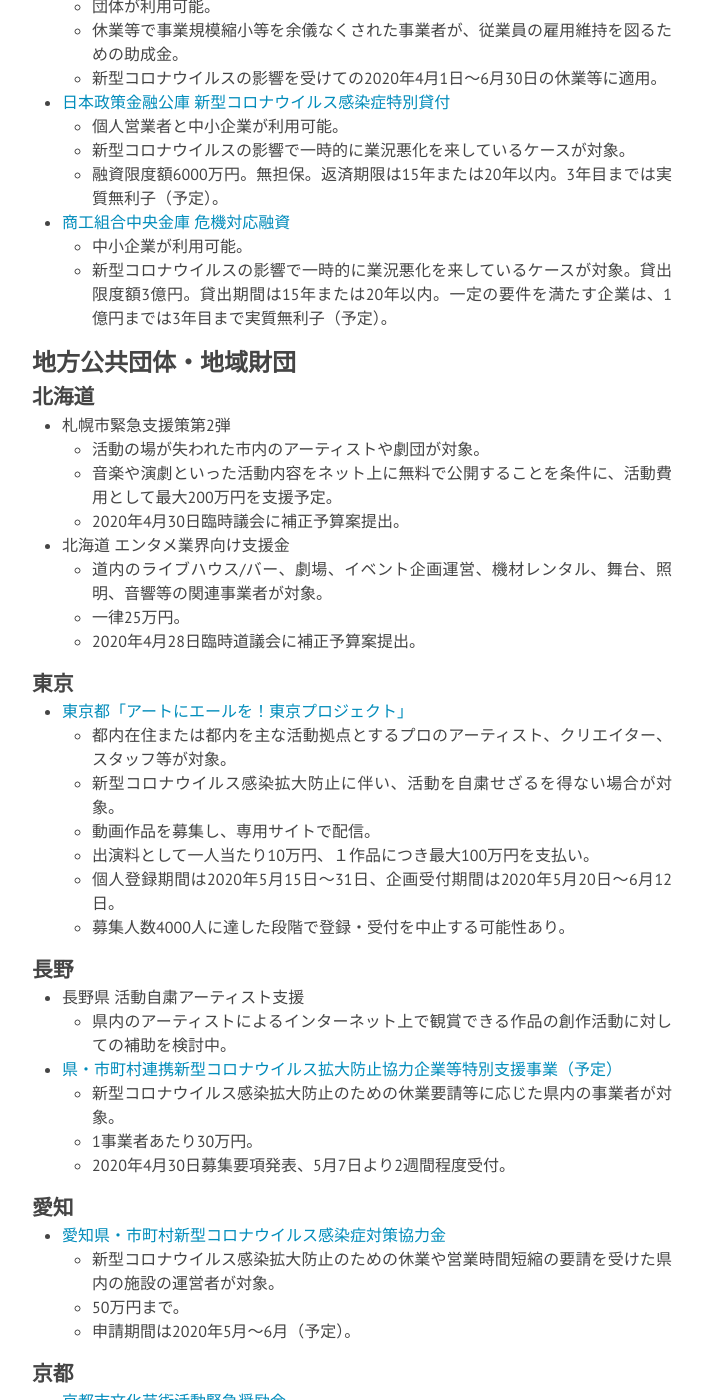
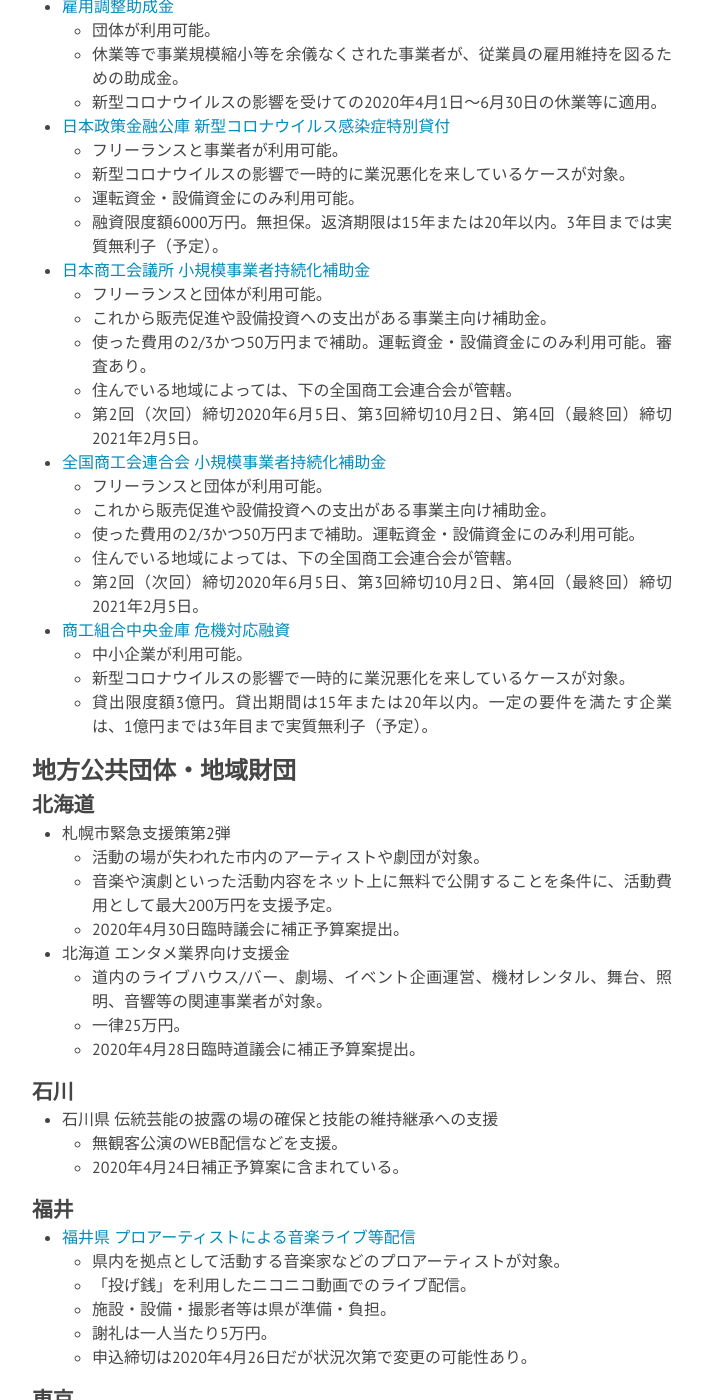
Before and after one commit to a-okuda/resources-for-artists, a Jekyll site: the page built from a_artists.md, in a window 1280 px wide and 1400 px high, scrolled down 1749 px. Shown: the whole window, without its empty margins (288-991 px from the left). Built offline with Jekyll 4.4.1, drawn with Linux system fonts in a browser that asks for light colours; nearby versions of some CDN libraries; some of the changed text lies outside the part shown.

Commit message:
Update a_artists.md

```diff
--- a/a_artists.md
+++ b/a_artists.md
@@ -5,12 +5,12 @@
 ---
 
 支援を必要とする個人のアーティストやスタッフ、団体向けの情報を集めたページです。
-情報は随時更新していきます。まだ要項が発表されておらず、リンクを貼っていないものもあります。
+情報は随時更新していきます。まだ要項が発表されておらず、リンクを貼っていないものもあります。”団体”が意味するところは各支援先によって少しずつ異なります。特に任意団体の場合は、ご注意ください。
 支援利用を検討するに当たっては、必ず詳細をご自身で確認の上、ご判断下さい。当サイト及びサイト運営者は、個々の利用者の判断については責任を負いかねます。あらかじめご了承ください。
 
 ## 国・政府系機関
 
-* [持続化給付金](https://www.meti.go.jp/covid-19/pdf/kyufukin_kojin.pdf?fbclid=IwAR3PnR-vO63PhI-zgzZyXpYb9zhfuiecTJuSbX3xfSMf2D5xQekOqMmsNPo)
+* [持続化給付金（仮称）](https://www.meti.go.jp/covid-19/pdf/kyufukin_kojin.pdf?fbclid=IwAR3PnR-vO63PhI-zgzZyXpYb9zhfuiecTJuSbX3xfSMf2D5xQekOqMmsNPo)
 	* フリーランス、NPO含む法人が利用可能。
 	* 事業収入が前年同月比で50％以上減少した場合、減少額を補填。
 	* 給付上限額は法人200万円、個人100万円。
@@ -51,12 +51,26 @@
 	* 休業等で事業規模縮小等を余儀なくされた事業者が、従業員の雇用維持を図るための助成金。
 	* 新型コロナウイルスの影響を受けての2020年4月1日〜6月30日の休業等に適用。
 * [日本政策金融公庫 新型コロナウイルス感染症特別貸付](https://www.jfc.go.jp/n/finance/search/covid_19_m.html)
-	* 個人営業者と中小企業が利用可能。
+	* フリーランスと事業者が利用可能。
 	* 新型コロナウイルスの影響で一時的に業況悪化を来しているケースが対象。
+	* 運転資金・設備資金にのみ利用可能。
 	* 融資限度額6000万円。無担保。返済期限は15年または20年以内。3年目までは実質無利子（予定）。
+* [日本商工会議所 小規模事業者持続化補助金](https://r1.jizokukahojokin.info/index.php/持続化補助金とは/)
+	* フリーランスと団体が利用可能。
+	* これから販売促進や設備投資への支出がある事業主向け補助金。
+	* 使った費用の2/3かつ50万円まで補助。運転資金・設備資金にのみ利用可能。審査あり。
+	* 住んでいる地域によっては、下の全国商工会連合会が管轄。
+	* 第2回（次回）締切2020年6月5日、第3回締切10月2日、第4回（最終回）締切2021年2月5日。
+* [全国商工会連合会 小規模事業者持続化補助金](http://www.shokokai.or.jp/jizokuka_r1h/)
+	* フリーランスと団体が利用可能。
+	* これから販売促進や設備投資への支出がある事業主向け補助金。
+	* 使った費用の2/3かつ50万円まで補助。運転資金・設備資金にのみ利用可能。
+	* 住んでいる地域によっては、下の全国商工会連合会が管轄。
+	* 第2回（次回）締切2020年6月5日、第3回締切10月2日、第4回（最終回）締切2021年2月5日。
 * [商工組合中央金庫 危機対応融資](https://www.shokochukin.co.jp/disaster/pdf/corona_brochure.pdf?yclid=YJAD.1588005550.BEDZSK.dcq0cdgTlmZ8cTOoCOxzJuAWPUkpY4B1lSr4_rMjVEZHvD9fusLKPLRvN.kHm4ZGIZJ1eF80-)
 	* 中小企業が利用可能。
-	* 新型コロナウイルスの影響で一時的に業況悪化を来しているケースが対象。貸出限度額3億円。貸出期間は15年または20年以内。一定の要件を満たす企業は、1億円までは3年目まで実質無利子（予定）。
+	* 新型コロナウイルスの影響で一時的に業況悪化を来しているケースが対象。
+	* 貸出限度額3億円。貸出期間は15年または20年以内。一定の要件を満たす企業は、1億円までは3年目まで実質無利子（予定）。
 
 
 ## 地方公共団体・地域財団
@@ -69,6 +83,19 @@
 	* 道内のライブハウス/バー、劇場、イベント企画運営、機材レンタル、舞台、照明、音響等の関連事業者が対象。
 	* 一律25万円。
 	* 2020年4月28日臨時道議会に補正予算案提出。
+
+### 石川
+* 石川県 伝統芸能の披露の場の確保と技能の維持継承への支援
+	* 無観客公演のWEB配信などを支援。
+	* 2020年4月24日補正予算案に含まれている。
+
+### 福井
+* [福井県 プロアーティストによる音楽ライブ等配信](http://www2.pref.fukui.jp/press/view.php?cod=e5f1L91587444612dd)
+	* 県内を拠点として活動する音楽家などのプロアーティストが対象。
+	* 「投げ銭」を利用したニコニコ動画でのライブ配信。
+	* 施設・設備・撮影者等は県が準備・負担。
+	* 謝礼は一人当たり5万円。
+	* 申込締切は2020年4月26日だが状況次第で変更の可能性あり。
 
 ### 東京
 * [東京都「アートにエールを！東京プロジェクト」](https://www.seikatubunka.metro.tokyo.lg.jp/bunka/katsu_shien/0000001441.html)
@@ -120,8 +147,15 @@
 	* 2020年4月〜5月に3回に分けて選考。
 
 ### 鳥取
-* 鳥取県文化活動支援
-	* 無観客公演のインターネット配信経費などを補助すると県知事が表明。詳細は今後決定予定。
+* [鳥取県 アートの灯を守る！とっとりアート支援事業補助金](https://www.pref.tottori.lg.jp/291398.htm)
+	* 県内の文化芸術団体や芸術家等が対象。
+	* 無観客公演のインターネット配信経費などを支援。
+	* 上限50万円。
+	* 募集期間は、機材賃借型2020年4月27日〜2021年2月26日、機材導入型2020年4月27日〜2020年5月20日。
+* [鳥取県 とっとり発コロナ危機打破!アート活􏰁支援事業](https://www.pref.tottori.lg.jp/secure/1207661/200424siryou1_keizaikoyou-honbu-3_2019-nCoV.pdf)
+	* 県内の文化芸術活動者が対象。
+	* 新型コロナ感染拡大により表現の場を失っている県外の活動者と連携し、鳥取の地から文化・芸術を発信するための事業。
+	* 上限350万円。
 
 ### 福岡
 * [福岡市 緊急事態宣言に伴う事業継続に向けた文化・エンターテインメント事業者への支援](https://www.city.fukuoka.lg.jp/keizai/contents/business/coce.html)
@@ -161,6 +195,11 @@
 	* 参加を希望する劇場は、フォームにて申請。
 	* 参加した劇場は、クラウドファンディングで集まった支援金を参加劇場数で割った額を受け取る。
 	* 当ページはクラウドファンディング立ち上げ前の準備ページ。
+* [稲盛財団文化芸術支援プログラム](https://www.inamori-f.or.jp/2020/04/28_forarts?fbclid=IwAR3XIEPWAik4Im2AqxNndOB2KYcFx3rd9UNCmtcyqQfzrnD9a_OypAu5btA)
+	* 実演芸術関連団体が対象。（スタッフや企画制作会社も含む）
+	* 2020年3月、4月の2か月間に500万円以上の機会損失があったケースが対象。
+	* 支援総額3億円で、1000万円10件、500万円40件。
+	* 応募期間は2020年5月17日まで。
 
 ## 便利な窓口・サイトなど
 * [新型コロナウイルスの影響を受ける文化芸術関係者に対する支援情報窓口](https://www.bunka.go.jp/koho_hodo_oshirase/sonota_oshirase/2020020601.html)
```
